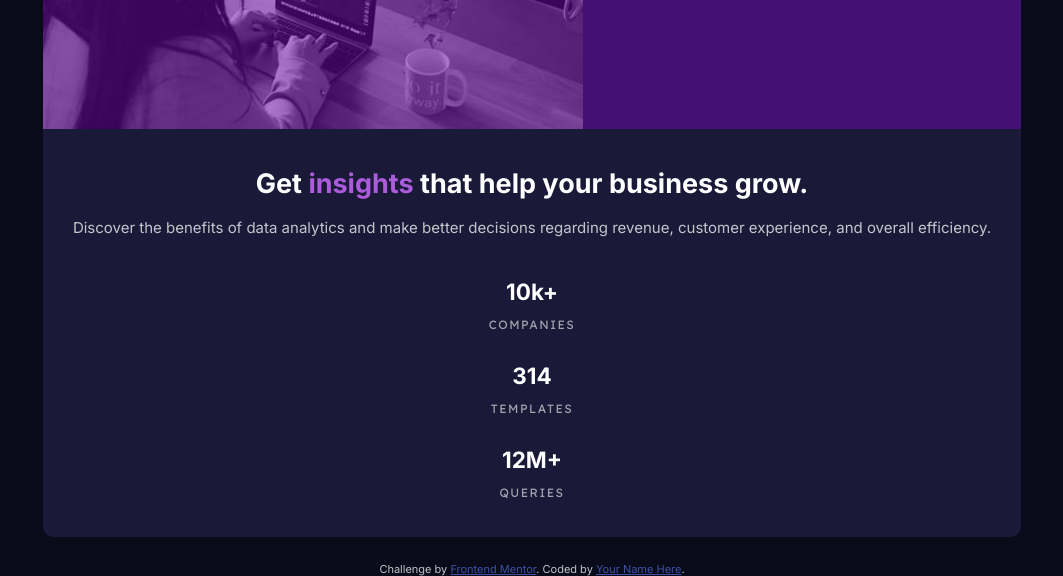
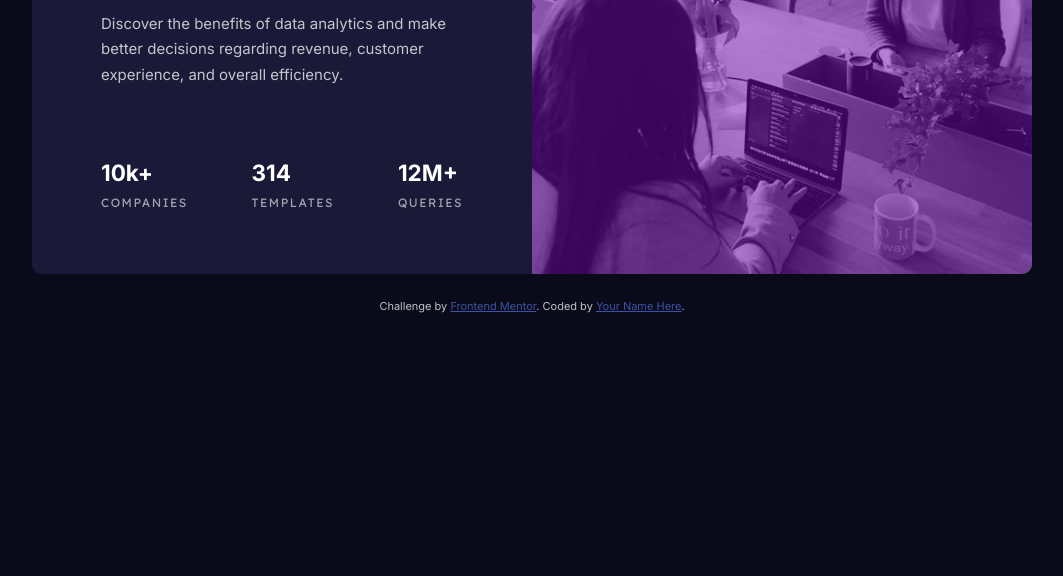
Before and after one commit to gszul/stats-preview-card-component-main, a plain HTML site: page index.html in a window 1280 px wide. Shown: the part 342-918 px from the top of the page, without its empty margins (108-1171 px from the left). After the commit the page ends 800 px from the top, so only its background shows below. Drawn offline with Linux system fonts and the light colour scheme.

Commit message:
probably finished

```diff
--- a/index.html
+++ b/index.html
@@ -20,7 +20,7 @@
   <main>
     <article>
       <picture>
-        <source media="(min-width:450px)" srcset="./images/image-header-desktop.jpg">
+        <source media="(min-width:650px)" srcset="./images/image-header-desktop.jpg">
         <img src="./images/image-header-mobile.jpg" alt="">
       </picture>
       <section>
--- a/style.css
+++ b/style.css
@@ -1,7 +1,7 @@
 *, *::before, *::after {
     box-sizing: border-box;
+    padding: 0;
     margin: 0;
-    padding: 0;
 }
 
 html,
@@ -25,6 +25,8 @@ img {
     --primary-font: "Inter";
     --secondary-font: "Lexend Deca";
 
+    --mobile-width: 450px;
+
     font-family: var(--primary-font), sans-serif;
     font-size: 15px;
 }
@@ -37,10 +39,18 @@ body {
 }
 
 main {
-    margin: 25px;
     border-radius: 10px;
     overflow: hidden;
     background-color: var(--card-bg-color);
+    max-width: 1000px;
+    margin: 25px;
+}
+
+article {
+    display: flex;
+    flex-direction: column;
+    width: 100%;
+    height: 100%;
 }
 
 picture {
@@ -60,8 +70,13 @@ picture::before {
     filter: brightness(.7) contrast(1.9);
 }
 
+img {
+    object-fit: cover;
+    object-position: center;
+}
+
 section {
-    margin: 2.5rem 2rem;
+    padding: 2.5rem 2rem;
     text-align: center;
 }
 
@@ -78,12 +93,14 @@ h1 > span {
 p {
     color: var(--paragraph-color);
     line-height: 1.7rem;
+    margin-bottom: 2.5rem;
 }
 
 section > section {
     display: flex;
     flex-direction: column;
     gap: 2rem;
+    padding: 0;
 }
 
 div > span {
@@ -101,3 +118,41 @@ h2 {
     letter-spacing: .1rem;
     margin-top: 1em;
 }
+
+@media (min-width: 650px) {
+    article {
+        flex-direction: row-reverse;
+    }
+
+    img {
+        height: 100%;
+    }
+
+    section {
+        max-width: 50%;
+        text-align: left;
+        padding: 4.6rem;
+        padding-bottom: 4.3rem;
+    }
+
+    h1 {
+        font-size: 2.3rem;
+        margin-bottom: 1.6rem;
+        line-height: 1.3em;
+    }
+
+    p {
+        margin-bottom: 4.8rem;
+    }
+
+    section > section {
+        min-width: 100%;
+        flex-direction: row;
+        flex-wrap: wrap;
+        justify-content: space-between;
+    }
+
+    h2 {
+        margin-top: .7em;
+    }
+}
```
